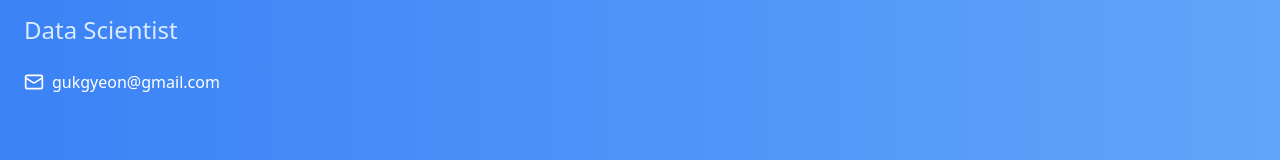
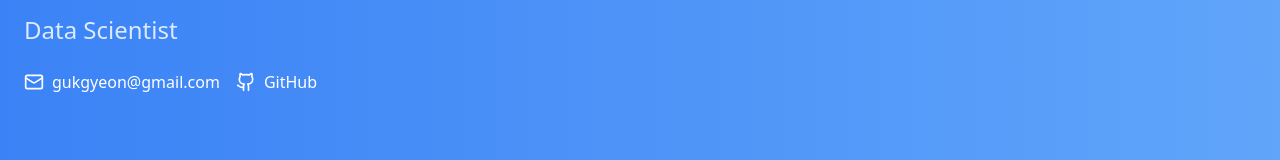
Before and after one commit to duck3244/portfolio, a Next.js app: page /portfolio/ in a window 1280 px wide. Shown: the part 186-346 px from the top of the page. Built offline with nearby package versions, Linux system fonts and the light colour scheme.

Commit message:
edit header

```diff
--- a/src/components/Header.jsx
+++ b/src/components/Header.jsx
@@ -33,16 +33,17 @@ const Header = ({ personalInfo }) => {
               <Mail className="w-5 h-5 mr-2" />
               {personalInfo.email}
             </a>
-            {/* <a href={personalInfo.github}
+            {<a href={personalInfo.github}
                className="flex items-center hover:text-blue-200 transition-colors">
               <Github className="w-5 h-5 mr-2" />
               GitHub
             </a>
-            <a href={personalInfo.linkedin}
-               className="flex items-center hover:text-blue-200 transition-colors">
-              <Linkedin className="w-5 h-5 mr-2" />
-              LinkedIn
-            </a> */}
+            // <a href={personalInfo.linkedin}
+            //    className="flex items-center hover:text-blue-200 transition-colors">
+            //   <Linkedin className="w-5 h-5 mr-2" />
+            //   LinkedIn
+            // </a>
+            }
           </div>
         </div>
       </Container>
--- a/src/data/personalInfo.ts
+++ b/src/data/personalInfo.ts
@@ -4,5 +4,5 @@ export const personalInfo = {
     title: "Data Scientist",
     email: "gukgyeon@gmail.com",
     github: "https://github.com/duck3244",
-    //linkedin: "https://linkedin.com/in/mldev",
+    // linkedin: "https://linkedin.com/in/mldev",
   };
```
